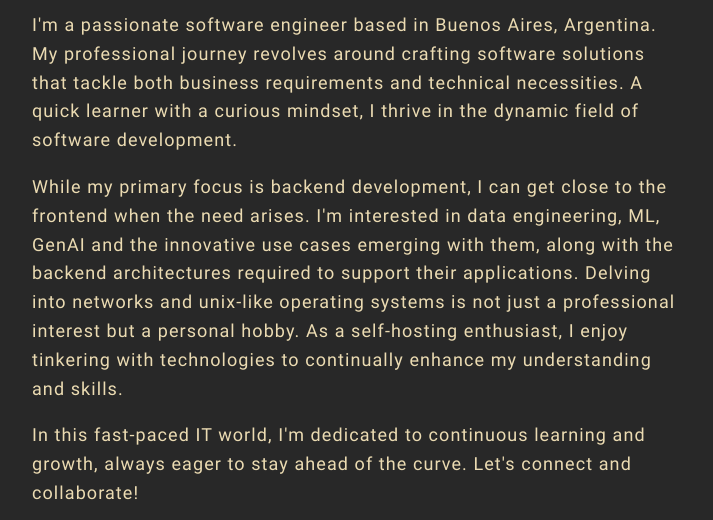
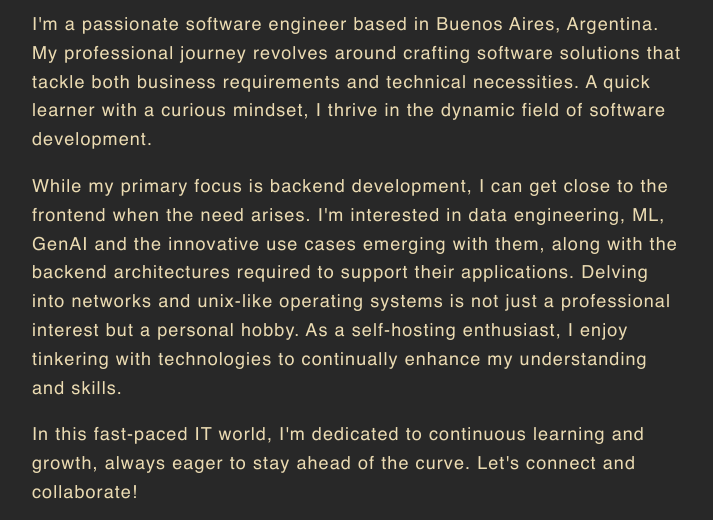
Before and after one commit to fsicardir/fsicardir.github.io, a plain HTML site: page index.html in a window 1280 px wide. Shown: the part 145-665 px from the top of the page, without its empty margins (283-996 px from the left). Drawn offline with Linux system fonts and the light colour scheme.

Commit message:
Change font to Helvetica

```diff
--- a/styles.css
+++ b/styles.css
@@ -6,7 +6,7 @@ body {
   font-size: 18px;
   color: #ebdbb2;
   padding: 0 12px;
-  font-family: Roboto, sans-serif;
+  font-family: Helvetica, sans-serif;
   letter-spacing: 0.06em;
 }
 
@@ -18,6 +18,7 @@ h3 {
 
 h1 {
   font-size: 2.1em;
+  font-weight: bold;
 }
 
 footer {
@@ -129,3 +130,17 @@ a:hover {
   font-weight: bold;
   font-display: block;
 }
+
+@font-face {
+  font-family: Helvetica;
+  src: local(Helvetica), local(Helvetica-Regular), url(assets/fonts/Helvetica.ttf) format("truetype");
+  font-weight: normal;
+  font-display: block;
+}
+
+@font-face {
+  font-family: Helvetica;
+  src: local(Helvetica-Bold), url(assets/fonts/Helvetica-Bold.ttf) format("truetype");
+  font-weight: bold;
+  font-display: block;
+}
```
Also changed, not shown: assets/fonts/Helvetica-Bold.ttf (added), assets/fonts/Helvetica.ttf (added).
